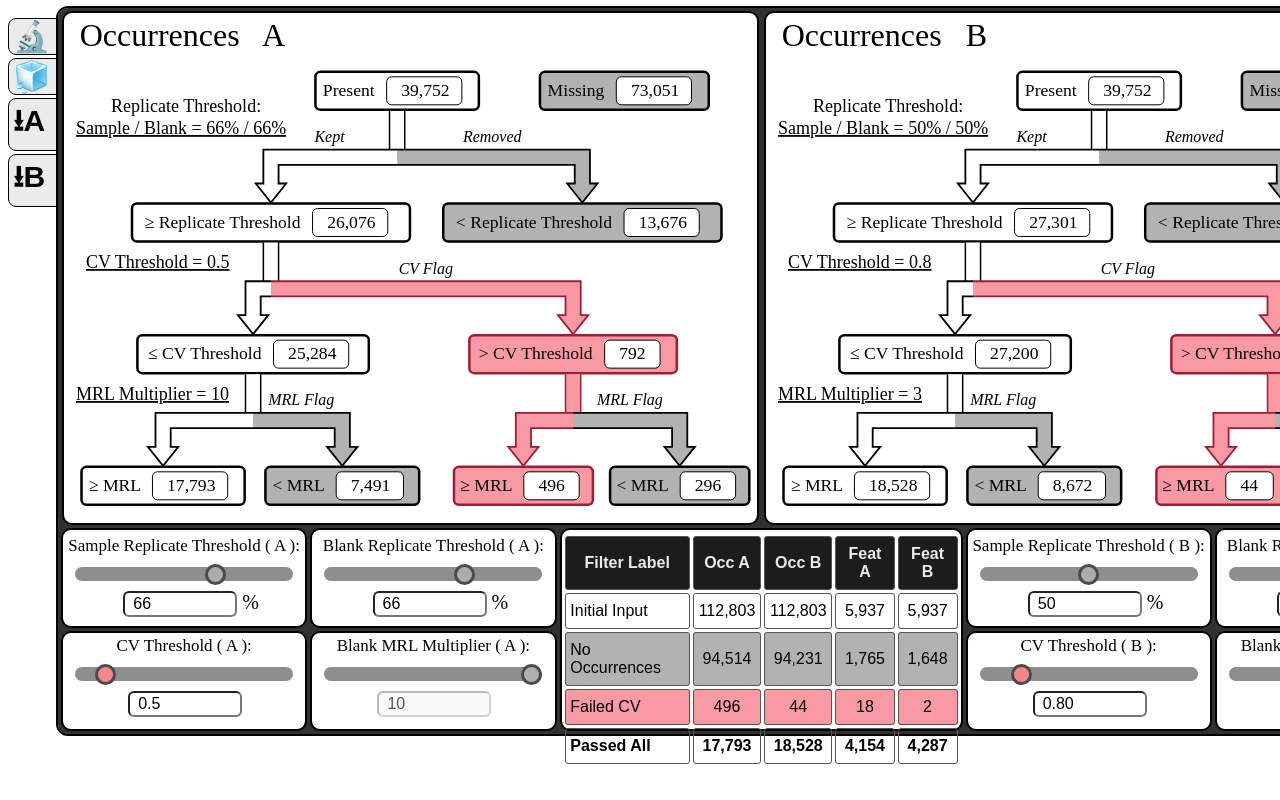
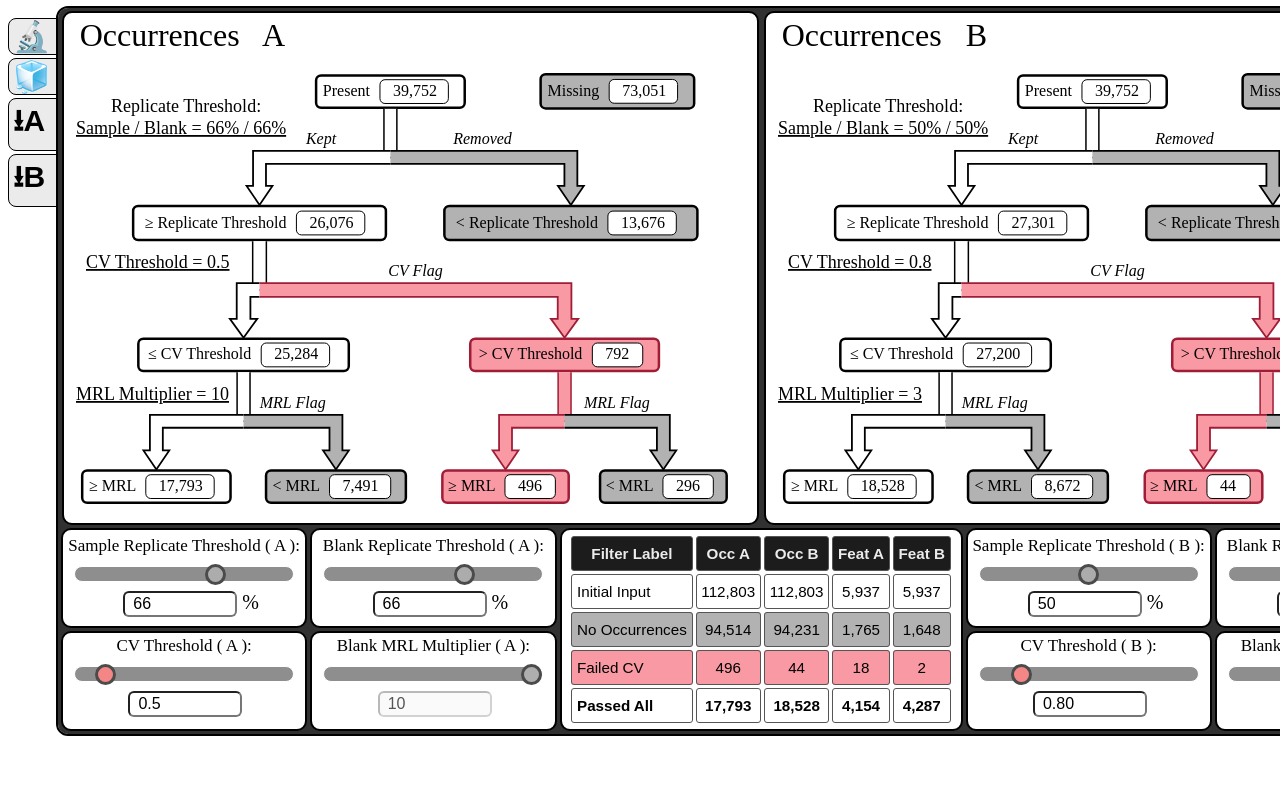
Before and after one commit to quanted/INTERPRET-NTA, a plain HTML site: page index.html in a window 1280 px wide. Shown: the top 800 px of the page. Drawn offline with Linux system fonts and the light colour scheme.

Commit message:
Updated the way the blank detection percentage column is accessed and updated font sizes and box positions to prevent box overlap.

```diff
--- a/js/nta_decision_tree-v0.6.1.js
+++ b/js/nta_decision_tree-v0.6.1.js
@@ -1047,13 +1047,12 @@ d3.csv(csv_path).then(function(data) {
     countData = resetCounts(countData);
 
     // check first row of data to determine which string is used for MB
-    console.log(data)
     var row_keys = Object.keys(data[1]);
     var blank_perc_header = false;
     for (let key of row_keys) {
       if (key.startsWith("Detection Percentage ")) {
         for (let valid_blank_string of ["MB", "Mb", "mb", "BLANK", "Blank", "blank", "BLK", "Blk"]) {
-          if (key.endsWith(valid_blank_string)) {
+          if (key.includes(valid_blank_string)) {
             blank_perc_header = key;
             break;
           }
@@ -1068,6 +1067,7 @@ d3.csv(csv_path).then(function(data) {
     for (let iRow in data) {
       var row = data[iRow];
       if (!(Array.isArray(row))) {
+
         if (row[blank_perc_header] >= countData["A"]["threshold"]["blankRep"]) {
           countData["A"]["threshold"]["blankRepPassArr"].push(true);
         } else {
@@ -1263,7 +1263,7 @@ d3.csv(csv_path).then(function(data) {
     svg.setAttribute('height', svgHeight);
     svg.style['background-color'] = 'white';
 
-    let fontSizeText = "1.1rem";
+    let fontSizeText = "1rem";
 
     // add the title
     let textValue = 'Features   ' + svgID.charAt(svgID.length-4)
@@ -1372,8 +1372,8 @@ d3.csv(csv_path).then(function(data) {
       xOverCVThreshold = 5.4 * svgWidth / 9,
       xUnderCVOverMRL = svgWidth / 30,
       xUnderCVUnderMRL = 3.9 * svgWidth / 13,
-      xOverCVOverMRL = 7.45 *svgWidth / 13,
-      xOverCVUnderMRL = 10.4 * svgWidth / 13;
+      xOverCVOverMRL = 7.22 *svgWidth / 13,
+      xOverCVUnderMRL = 10.2 * svgWidth / 13;
 
     // set colors for SVG elements. fc = facecolor; ec = edgecolor; tc = textcolor
     let pass_arrow_fc = '#FFF',
@@ -1399,7 +1399,7 @@ d3.csv(csv_path).then(function(data) {
     svg.setAttribute('height', svgHeight);
     svg.style['background-color'] = 'white';
 
-    let fontSizeText = "1.1rem";
+    let fontSizeText = "1rem";
 
     // add the title
     let textValue = 'Occurrences   ' + svgID.charAt(svgID.length-4)
--- a/styles/decisionTree-styles.css
+++ b/styles/decisionTree-styles.css
@@ -95,7 +95,7 @@ text.logicTree {
   background-color: rgba(255, 255, 255, 1);
   text-align: center;
   padding: 3px 0px;
-  font-size: 1rem;
+  font-size: 0.95rem;
   border: 2px solid rgb(0, 0, 0);
   color: rgb(0, 0, 0);
 }
```
